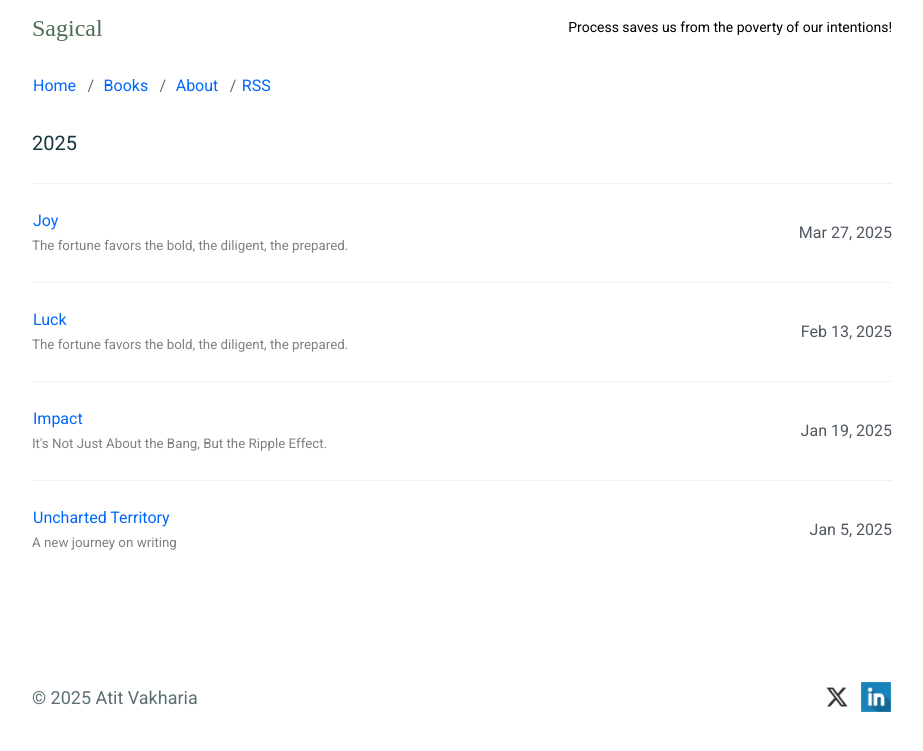
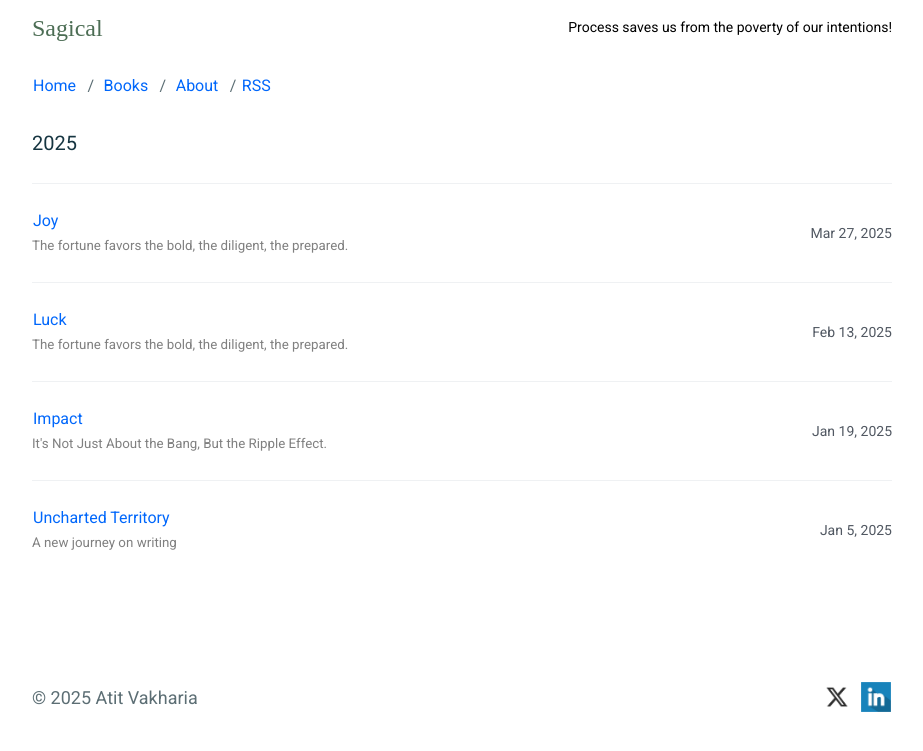
Before and after one commit to mkchoi212/paper-jekyll-theme, a Jekyll site: the page built from index.html, in a window 1280 px wide. Shown: the top 751 px of the page, without its empty margins (178-1101 px from the left). Built offline with Jekyll 4.4.1, drawn with Linux system fonts in a browser that asks for light colours.

Commit message:
Update _archives.scss

```diff
--- a/_sass/components/_archives.scss
+++ b/_sass/components/_archives.scss
@@ -21,7 +21,6 @@
     padding-top: 2.5rem;
     padding-bottom: 2.5rem;
     border-top: 1px solid #EFF1F3;
-    font-size: 16px;
     @media screen and (min-width: $bp__sm) {
         display: -webkit-box;
         display: -webkit-flex;
@@ -48,6 +47,6 @@
     p {
         @include fs--body;
         color: #515862;
-        font-size: 16px;
+        font-size: 14px;
     }
 }
```
